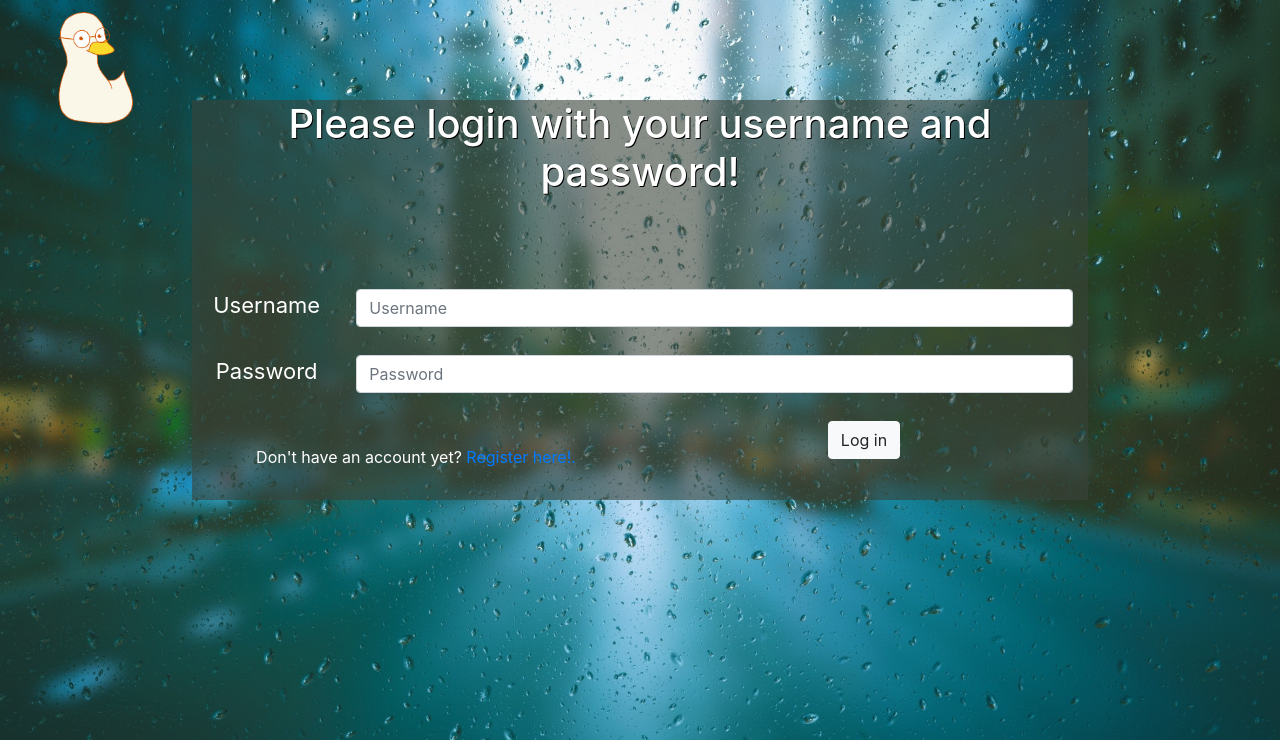
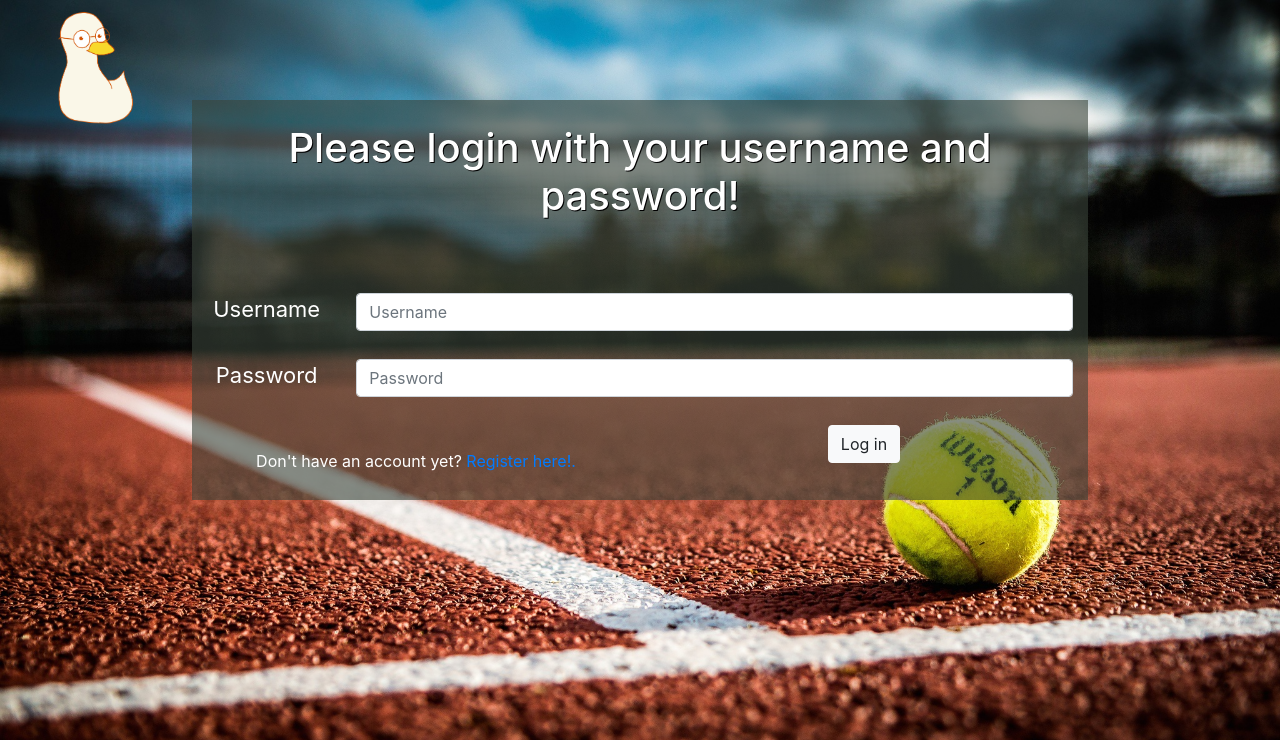
Before and after one commit to lms702/usc-club-hub, a PHP site: page /login.php in a window 1280 px wide. Shown: the top 740 px of the page. Run offline with PHP 8.4, Linux system fonts and the light colour scheme.

Commit message:
Updated login and register pages

```diff
--- a/css/style.css
+++ b/css/style.css
@@ -1,5 +1,5 @@
 html, body {
-    background-image: url("../resources/background.jpg");
+    /*background-image: url("../resources/background.jpg");*/
     background-size: cover;
     text-align: center;
     font-family: Arial;
--- a/login.php
+++ b/login.php
@@ -28,6 +28,11 @@ if(isset($_GET['error'])){
     <link rel="stylesheet" href="https://maxcdn.bootstrapcdn.com/bootstrap/4.0.0/css/bootstrap.min.css">
     <script src="js/jquery-3.4.1.js" type="text/javascript"></script>
 </head>
+<style>
+    body, html{
+        background-image: url("resources/tennis.jpg");
+    }
+</style>
 <body>
 <div class="row" id="spacer">
     <div class="col col-2">
@@ -38,12 +43,13 @@ if(isset($_GET['error'])){
     <div class="col col-10"></div>
 </div>
 <div class="container" id="index-container">
+    <br>
     <div class="row">
         <div class="col">
             <h1>Please login with your username and password!</h1>
         </div>
     </div>
-    <div style="height: 15%;"></div>
+    <div style="height: 10%;"></div>
     <form class="form-horizontal" action="login-backend.php" method="POST" id="register-form">
         <div class="row form-group">
             <label for="username" class="col col-2 control-label">Username</label>
```
Also changed, not shown: register.php (+7 -0 lines), resources/20191117_051143.jpg (added).
